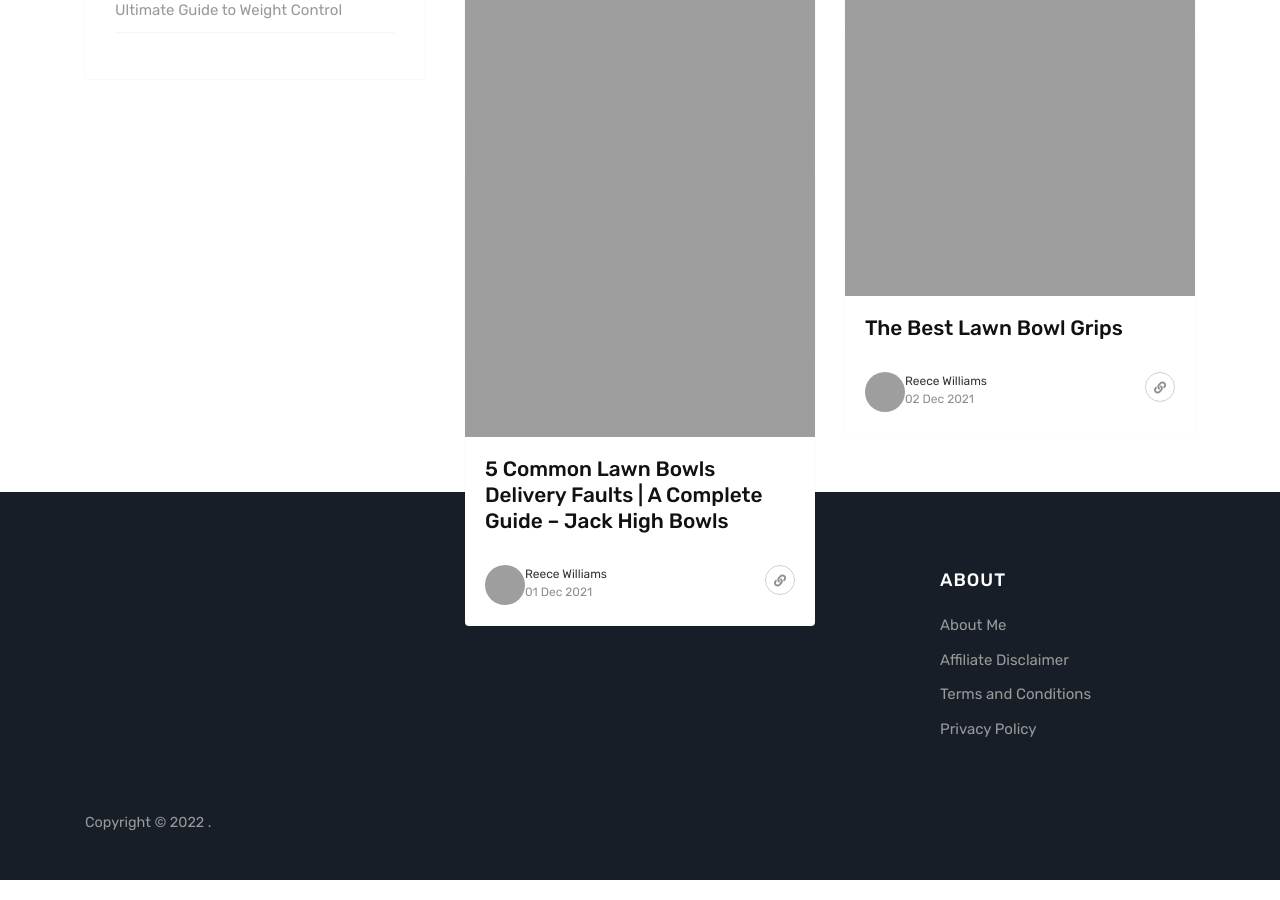
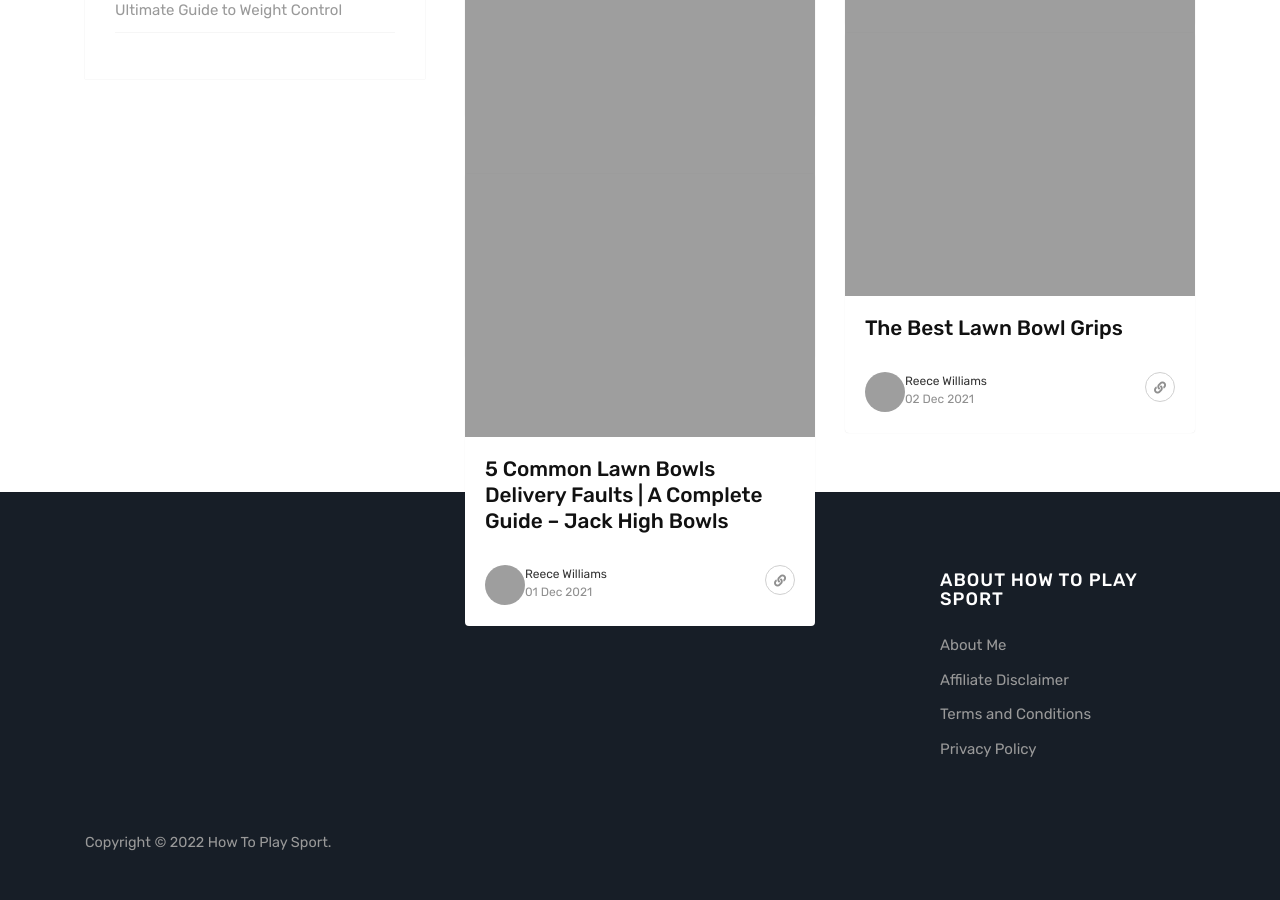
Before and after one commit to krussll/howtoplaysport, a Jekyll site: the page built from index.html, in a window 1280 px wide and 900 px high, scrolled down 2646 px, cut to the strip 0-900 px from the top of the window. Built offline with Jekyll 4.4.1, drawn with Linux system fonts in a browser that asks for light colours; nearby versions of some CDN libraries; some of the changed lines change nothing that is shown; grey boxes are pictures that could not be loaded.

Commit message:
Update _config.yml

```diff
--- a/_config.yml
+++ b/_config.yml
@@ -1,9 +1,9 @@
 # Site
-name: ""
-title_suffix: ""
-title: ""
-description: ""
-meta_description: ""
+name: "How To Play Sport"
+title_suffix: "Providing expert guides on the basics of the rules and equipment on a variety of sports - to get you playing and enjoying sport today."
+title: "Providing expert guides on the basics of the rules and equipment on a variety of sports - to get you playing and enjoying sport today."
+description: "Providing expert guides on the basics of the rules and equipment on a variety of sports - to get you playing and enjoying sport today."
+meta_description: "Providing expert guides on the basics of the rules and equipment on a variety of sports - to get you playing and enjoying sport today."
 logo: ''
 favicon: "/assets/images/favicon.ico"
 baseurl: "https://www.howtoplaysport.com"
```
